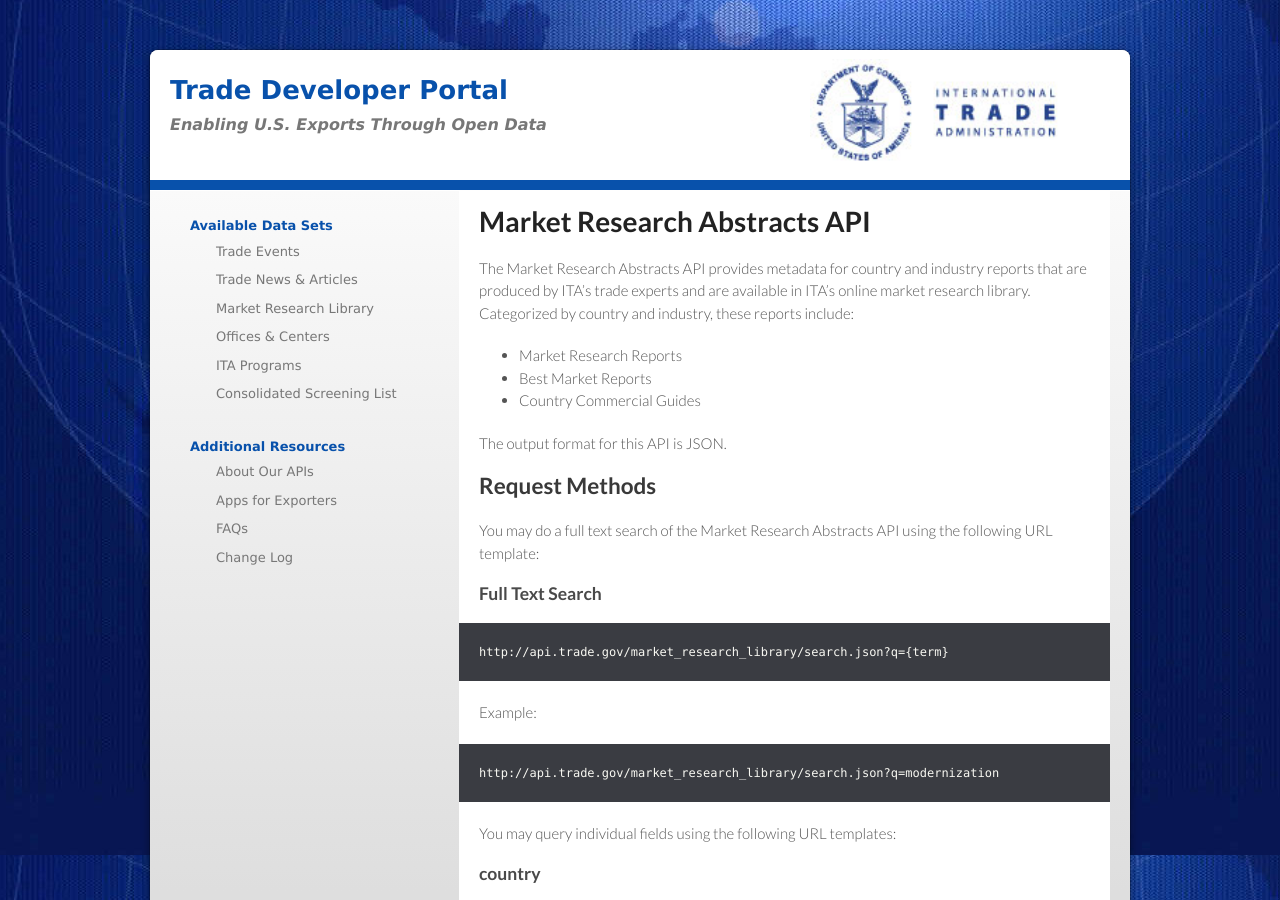
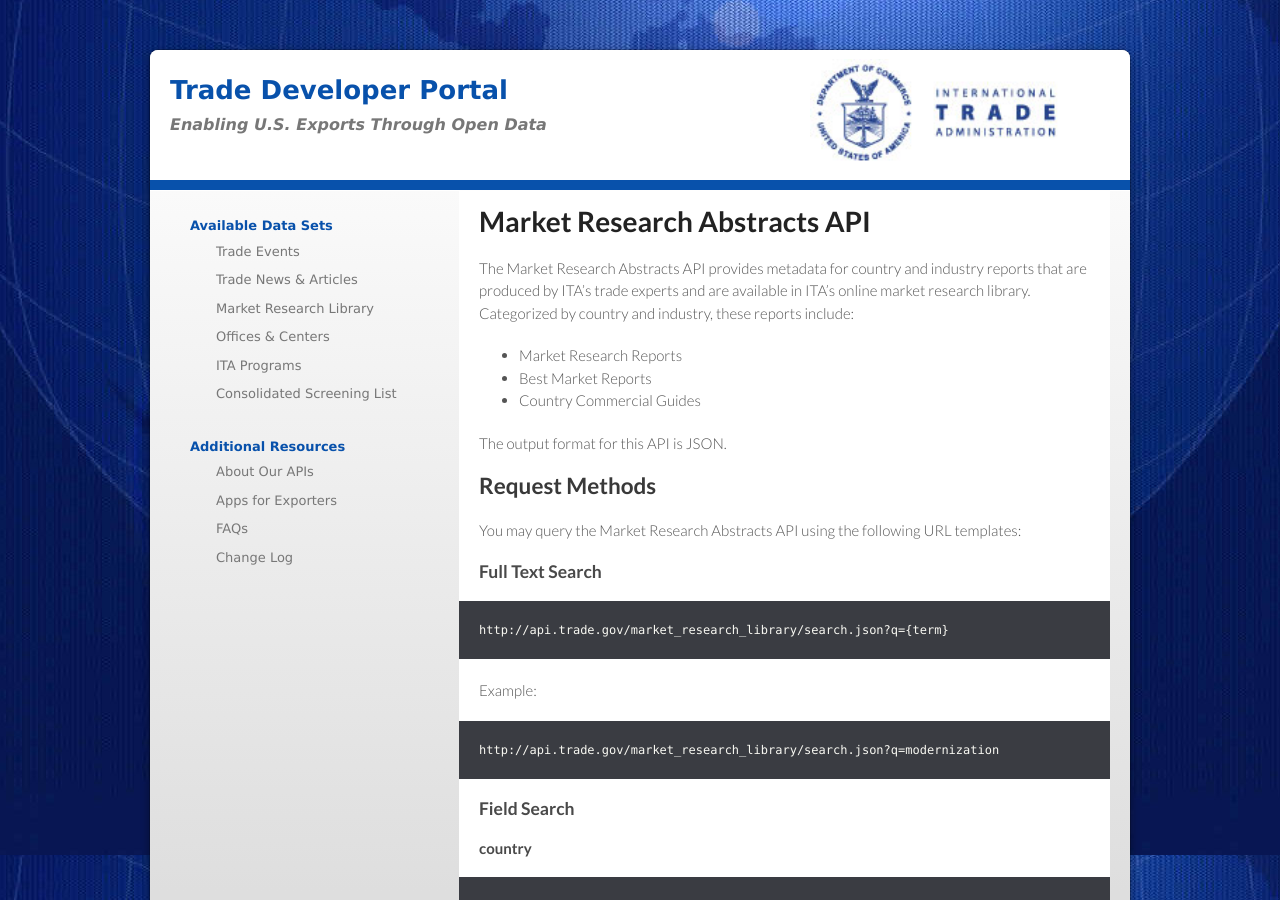
Before and after one commit to InternationalTradeAdministration/developerportal, a Jekyll site: the page built from _posts/2013-08-21-market-research-library-abstracts.markdown, in a window 1280 px wide and 900 px high. Built offline with Jekyll 4.4.1, drawn with Linux system fonts in a browser that asks for light colours.

Commit message:
Updated headers

```diff
--- a/_posts/2013-08-21-market-research-library-abstracts.markdown
+++ b/_posts/2013-08-21-market-research-library-abstracts.markdown
@@ -14,7 +14,7 @@ The Market Research Abstracts API provides metadata for country and industry rep
 The output format for this API is JSON.
 
 ##Request Methods
-You may do a full text search of the Market Research Abstracts API using the following URL template:
+You may query the Market Research Abstracts API using the following URL templates:
 ###Full Text Search
 
     http://api.trade.gov/market_research_library/search.json?q={term}
@@ -23,9 +23,9 @@ Example:
 
     http://api.trade.gov/market_research_library/search.json?q=modernization
 
-You may query individual fields using the following URL templates:
+###Field Search
 
-###country
+####country
 
     http://api.trade.gov/market_research_library/search.json?country={term}
 
@@ -33,7 +33,7 @@ Example:
 
     http://api.trade.gov/market_research_library/search.json?country=Russia
 
-###industry
+####industry
 
     http://api.trade.gov/market_research_library/search.json?industry={term}
 
```
